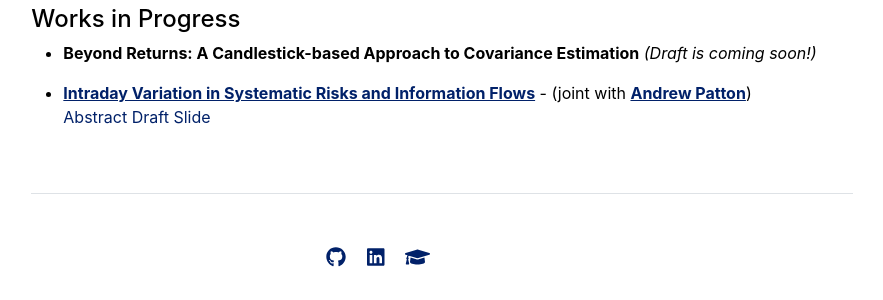
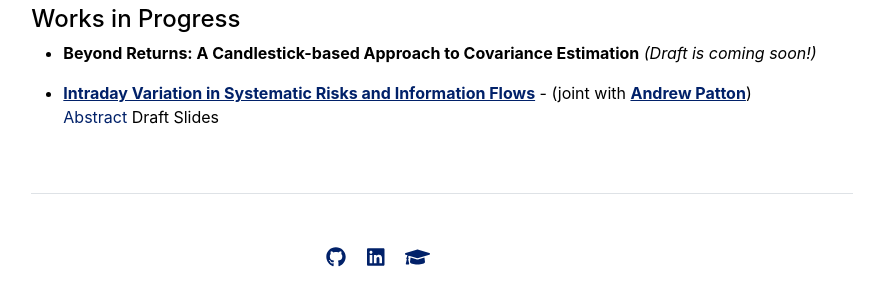
Before and after one commit to yasin-simsek/yasin-simsek.github.io, a Jekyll site: the page built from research.md, in a window 1280 px wide. Shown: the part 1219-1519 px from the top of the page, without its empty margins (198-1081 px from the left). Built offline with Jekyll 4.4.1, drawn with Linux system fonts in a browser that asks for light colours.

Commit message:
minor fix

```diff
--- a/research.md
+++ b/research.md
@@ -19,8 +19,7 @@ title: "Research"
 * **Beyond Returns: A Candlestick-based Approach to Covariance Estimation** *(Draft is coming soon!)*
 
 * [**Intraday Variation in Systematic Risks and Information Flows**](https://papers.ssrn.com/sol3/papers.cfm?abstract_id=5006587) - (joint with [**Andrew Patton**](https://public.econ.duke.edu/~ap172/)) <br>
-<span class="abstract-toggle" onclick="toggleAbstract(this)">Abstract</span> <span class="abstract-content" style="display:none;"> <br> *This paper analyzes variation in the factor structure of asset returns within a trade day by combining non-parametric kernel methods with principal component analysis. We estimate the model on a collection of over 400 high frequency US equity returns over the period 1996-2020 and show that the proposed model has superior explanatory power relative to a collection of well-known observable factor models and standard PCA. We present a stylized model of asset prices and information flows and show that the factor structure of asset returns varies with the arrival of news. Using data on individual firm earnings announcements, FOMC announcements, and other macroeconomic announcements, we provide evidence consistent with our stylized model, that the superior performance of the proposed model is due to time variation in the factor structure of asset returns around times of information flows.*</span> <span class="abstract-toggle" onclick="toggleAbstract(this)">Draft</span> <span class="abstract-toggle" onclick="toggleAbstract(this)">Slide</span>
-
+<span class="abstract-toggle" onclick="toggleAbstract(this)">Abstract</span> <span class="abstract-content" style="display:none;"> <br> *This paper analyzes variation in the factor structure of asset returns within a trade day by combining non-parametric kernel methods with principal component analysis. We estimate the model on a collection of over 400 high frequency US equity returns over the period 1996-2020 and show that the proposed model has superior explanatory power relative to a collection of well-known observable factor models and standard PCA. We present a stylized model of asset prices and information flows and show that the factor structure of asset returns varies with the arrival of news. Using data on individual firm earnings announcements, FOMC announcements, and other macroeconomic announcements, we provide evidence consistent with our stylized model, that the superior performance of the proposed model is due to time variation in the factor structure of asset returns around times of information flows.*</span> Draft Slides
 <script>
 function toggleAbstract(element) {
     var abstractContent = element.nextElementSibling;
```
